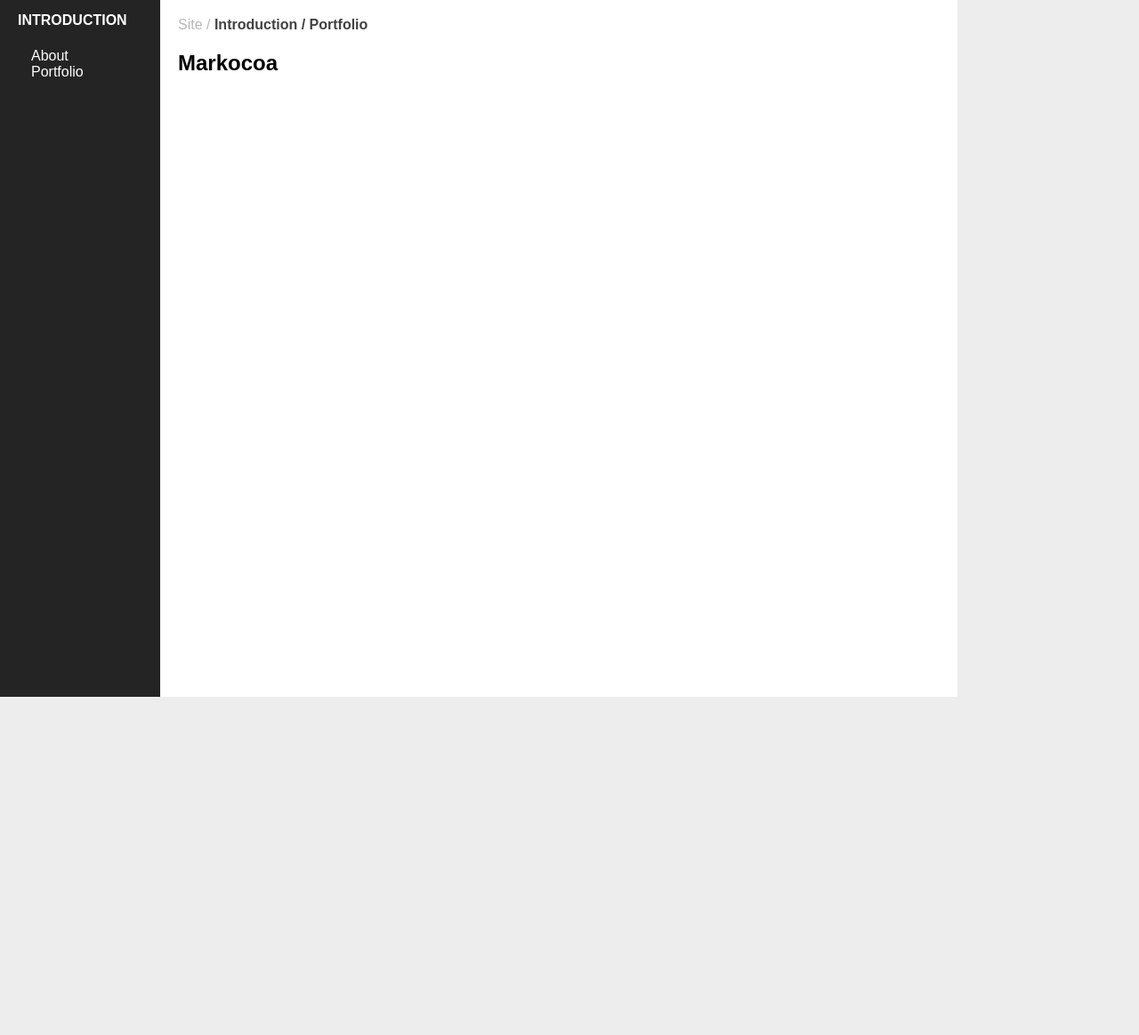
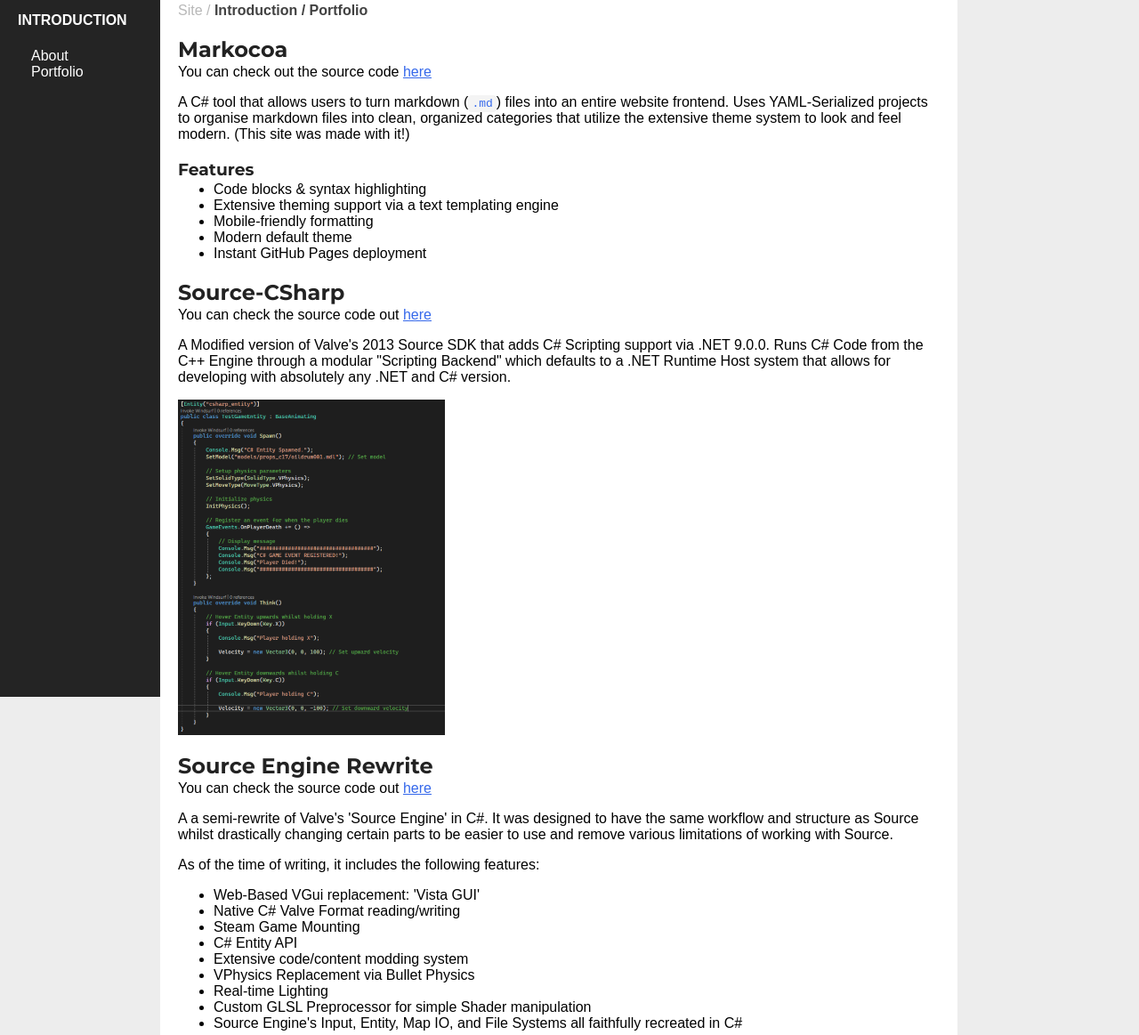
Before and after one commit to Tweety-Lab/TweetyLabDev, a plain HTML site: page Introduction/Portfolio.html in a window 1280 px wide. Shown: the part 17-1180 px from the top of the page at 89% size. Before the commit the page ends 800 px from the top, so only its background shows below. Drawn offline with nearby package versions, Linux system fonts and the light colour scheme.

```diff
--- a/Introduction/Portfolio.html
+++ b/Introduction/Portfolio.html
@@ -4,6 +4,9 @@
     <meta charset="UTF-8">
     <meta name="viewport" content="width=device-width, initial-scale=1.0">
     <title>Portfolio</title>
+
+    <!-- Google Fonts - Montserrat for headings -->
+    <link href="https://fonts.googleapis.com/css2?family=Montserrat:wght@400;700&display=swap" rel="stylesheet">
 
     <!-- Syntax Highlighting with Prism -->
     <link href="https://cdn.jsdelivr.net/npm/prismjs/themes/prism.css" rel="stylesheet" />
@@ -100,9 +103,8 @@
         }
 
         .content img {
-            max-width: 50%;
-            max-height: 50%;
-            height: auto;
+            height: 35%;
+            width: 35%;
             display: block;
             margin: 10px 0;
         }
@@ -151,6 +153,24 @@
             white-space: nowrap;
         }
 
+        .content h1,
+        .content h2,
+        .content h3,
+        .content h4,
+        .content h5,
+        .content h6 {
+            font-family: 'Montserrat', sans-serif;
+            color: #222222;
+            margin-bottom: 0;
+            padding-bottom: 2px;
+        }
+
+        .content p,
+        .content ul,
+        .content ol,
+        .content pre {
+            margin-top: 0;
+        }
     </style>
 </head>
 <body>
@@ -173,6 +193,42 @@
             <span style="color: #424242; font-weight: bold;">Introduction / Portfolio</span>
         </p>
 <h2 id="markocoa">Markocoa</h2>
+<p>You can check out the source code <a href="https://github.com/Tweety-Lab/Markocoa">here</a></p>
+<p>A C# tool that allows users to turn markdown (<code>.md</code>) files into an entire website frontend. Uses YAML-Serialized projects to organise markdown files into clean, organized categories that utilize the extensive theme system to look and feel modern. (This site was made with it!)</p>
+<h3 id="features">Features</h3>
+<ul>
+<li>Code blocks &amp; syntax highlighting</li>
+<li>Extensive theming support via a text templating engine</li>
+<li>Mobile-friendly formatting</li>
+<li>Modern default theme</li>
+<li>Instant GitHub Pages deployment</li>
+</ul>
+<h2 id="source-csharp">Source-CSharp</h2>
+<p>You can check the source code out <a href="https://github.com/Tweety-Lab/source-csharp">here</a></p>
+<p>A Modified version of Valve's 2013 Source SDK that adds C# Scripting support via .NET 9.0.0. Runs C# Code from the C++ Engine through a modular &quot;Scripting Backend&quot; which defaults to a .NET Runtime Host system that allows for developing with absolutely any .NET and C# version.</p>
+<p><img src="source-cs.png" alt="C# Source Entity" /></p>
+<h2 id="source-engine-rewrite">Source Engine Rewrite</h2>
+<p>You can check the source code out <a href="https://github.com/Tweety-Lab/SourceRewrite">here</a></p>
+<p>A a semi-rewrite of Valve's 'Source Engine' in C#. It was designed to have the same workflow and structure as Source whilst drastically changing certain parts to be easier to use and remove various limitations of working with Source.</p>
+<p>As of the time of writing, it includes the following features:</p>
+<ul>
+<li>Web-Based VGui replacement: 'Vista GUI'</li>
+<li>Native C# Valve Format reading/writing</li>
+<li>Steam Game Mounting</li>
+<li>C# Entity API</li>
+<li>Extensive code/content modding system</li>
+<li>VPhysics Replacement via Bullet Physics</li>
+<li>Real-time Lighting</li>
+<li>Custom GLSL Preprocessor for simple Shader manipulation</li>
+<li>Source Engine's Input, Entity, Map IO, and File Systems all faithfully recreated in C#</li>
+</ul>
+<p><img src="hammer-map.png" alt="VMF Rendered in Hammer" />
+<img src="vmf-render-map.png" alt="VMF Rendered in SourceRewrite" /></p>
+<h2 id="netleaf">NetLeaf</h2>
+<p>You can check the source code out <a href="https://github.com/Tweety-Lab/NetLeaf">here</a></p>
+<p>A C++ Library that heavily simplifies the process of running/embedding C# in a C++ app. Uses a .NET Runtime Host to support any .NET/C# Version whilst also having a minimal performance decrease from a native C# process.</p>
+<p>Supports static methods, return values, arguments, class instances, and more.</p>
+<p><img src="netleaf.png" alt="NetLeaf Code" /></p>
 
     </div>
 </body>
```
Also changed, not shown: Introduction/About.html (+23 -3 lines), Introduction/hammer-map.png (added), Introduction/netleaf.png (added), Introduction/source-cs.png (added), Introduction/vmf-render-map.png (added). Lines whose indentation alone changed are shown as unchanged.
